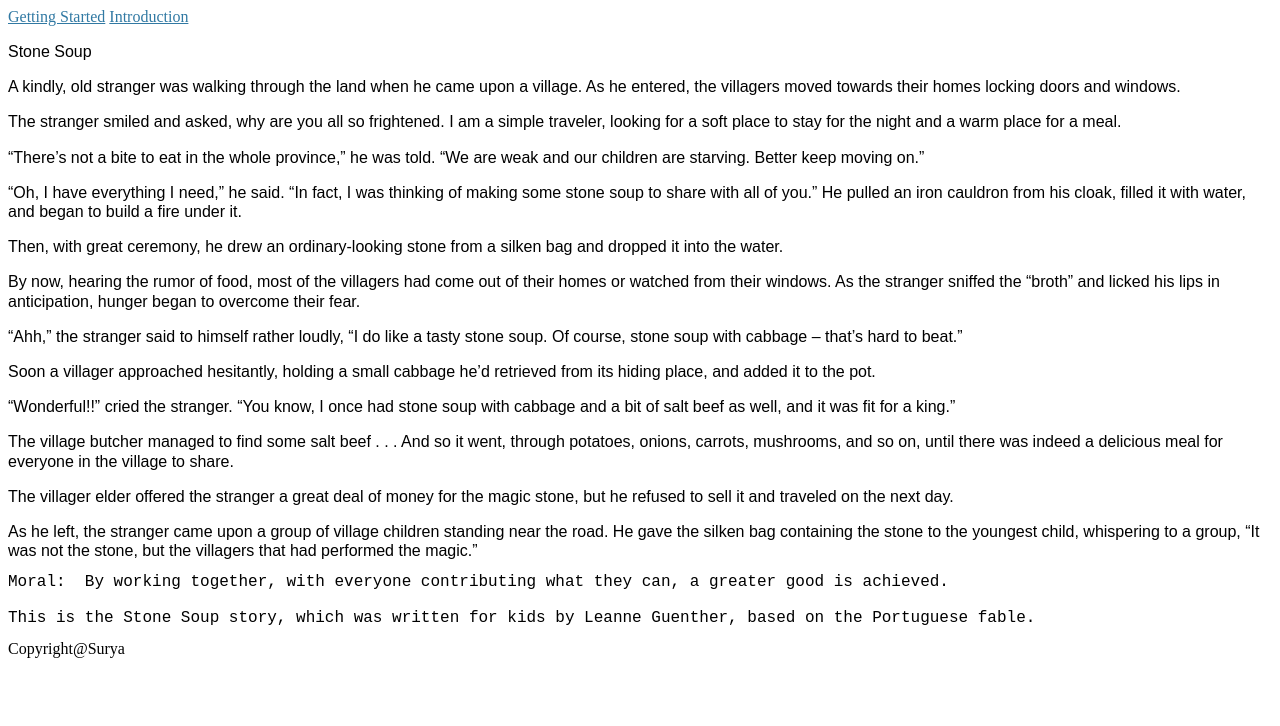
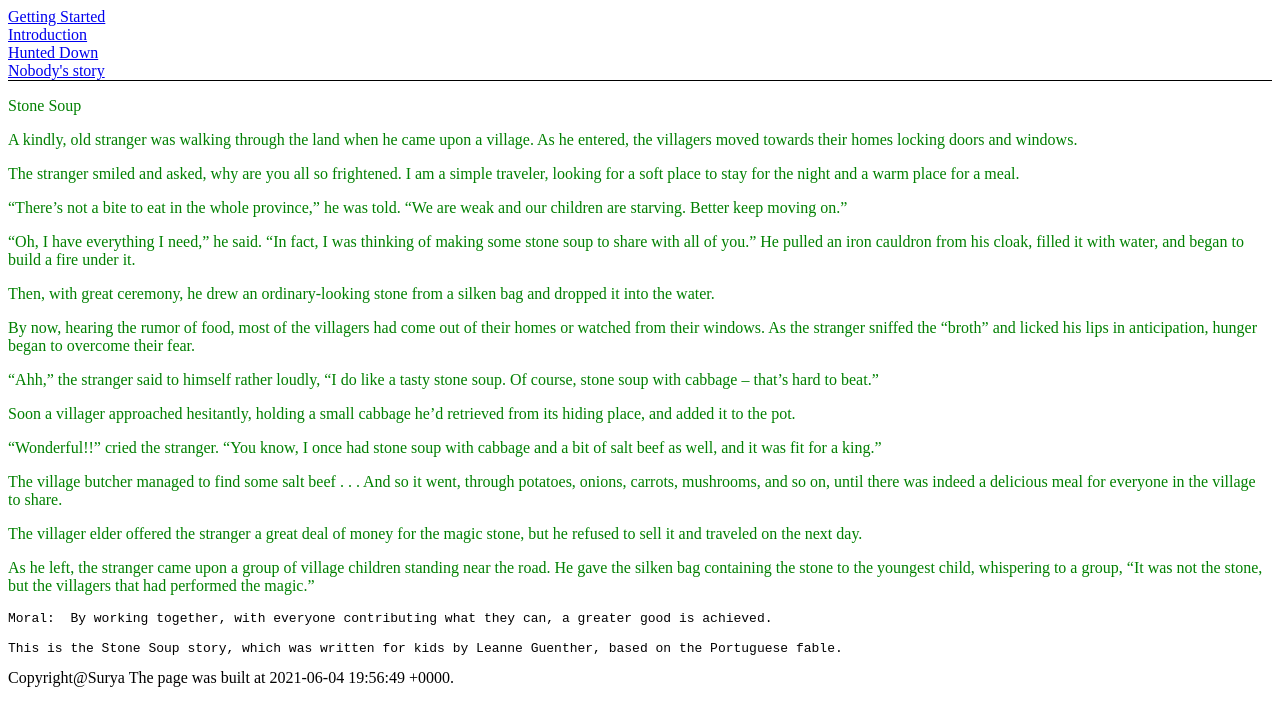
Before and after one commit to SuryaPanneer/turbo-disco, a Jekyll site: the page built from topics/Intro.md, in a window 1280 px wide. Shown: the top 726 px of the page. Built offline with Jekyll 4.4.1, drawn with Linux system fonts in a browser that asks for light colours.

Commit message:
checking nav, added topics

```diff
--- a/_layouts/template.html
+++ b/_layouts/template.html
@@ -1,13 +1,17 @@
 <!DOCTYPE html>
 <html lang="en">
-<head><link rel="stylesheet" type="text/css" href="{{ "/css/styles.css" | absolute_url }}">
+<head><link rel="stylesheet" type="text/css" href="{{ "./assets/css/style.css" | absolute_url }}">
 
 
 </head>
   <body>
   <header>  <nav>
-<a href="./../topics/GettingStarted.md">Getting Started</a>
-<a href="./../topics/Intro.md">Introduction</a>
+    <ul>
+<li><a href="./../topics/GettingStarted">Getting Started</a></li>
+<li><a href="./../topics/Intro">Introduction</a></li>
+<li><a href="./../topics/Story1">Hunted Down</a></li>
+<li><a href="./../topics/Story2">Nobody's story</a></li>
+</ul>
     </nav></header>
     <main>
       <div>
@@ -16,5 +20,6 @@
 
     </main>
 Copyright@Surya
+The page was built at {{ site.time}}.
   </body>
 </html>
--- a/assets/css/style.css
+++ b/assets/css/style.css
@@ -8,3 +8,9 @@ p {
 nav{
 	border-bottom: 1px solid black;
 }
+
+ul {
+  list-style-type: none;
+  margin: 0;
+  padding: 0;
+}
```
Also changed, not shown: topics/story1.md (added, +24 -0 lines), topics/story2.md (added, +23 -0 lines).
